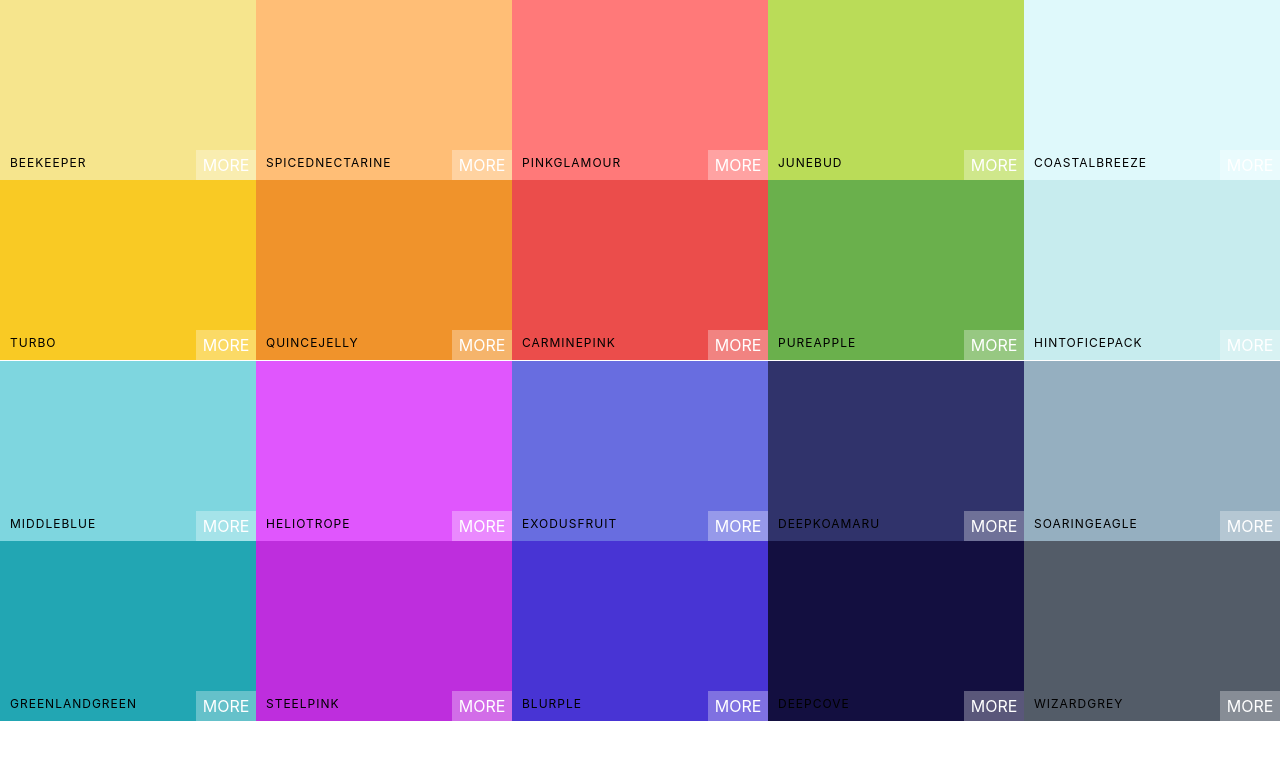
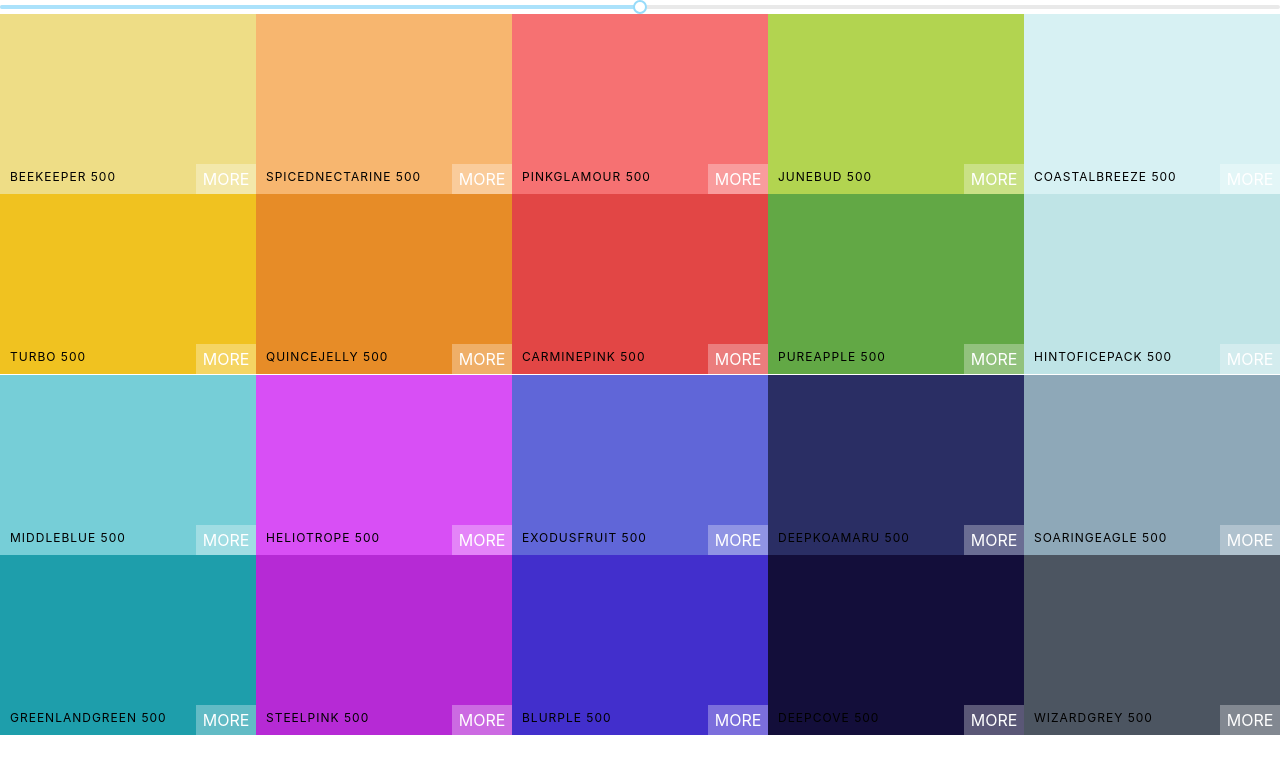
Before and after one commit to kyoung90/colors-app, a React (Create React App) app: page / in a window 1280 px wide. Shown: the top 774 px of the page. Built offline with nearby package versions, Linux system fonts and the light colour scheme.

Commit message:
Add unstyled slider

```diff
--- a/package.json
+++ b/package.json
@@ -4,6 +4,7 @@
   "private": true,
   "dependencies": {
     "chroma-js": "^2.1.0",
+    "rc-slider": "^8.7.1",
     "react": "^16.12.0",
     "react-copy-to-clipboard": "^5.0.2",
     "react-dom": "^16.12.0",
--- a/src/App.js
+++ b/src/App.js
@@ -1,14 +1,13 @@
-import React from 'react';
-import {Palette} from "./Palette.js"
-import seedColors from "./seedColors"
-import {generatePalette} from "./colorHelpers"
+import React from "react";
+import { Palette } from "./Palette.js";
+import seedColors from "./seedColors";
+import { generatePalette } from "./colorHelpers";
 
 function App() {
-  console.log(generatePalette(seedColors[1]))
   return (
-   <div>
-     <Palette {...seedColors[4]}/>
-   </div>
+    <div>
+      <Palette palette={generatePalette(seedColors[4])} />
+    </div>
   );
 }
 
--- a/src/Palette.js
+++ b/src/Palette.js
@@ -1,14 +1,31 @@
-import React from "react";
+import React, { useState } from "react";
 import { ColorBox } from "./ColorBox";
 import "./Palette.css";
+import Slider from "rc-slider";
+import "rc-slider/assets/index.css";
 
 export const Palette = props => {
-  const colorBoxes = props.colors.map(color => (
-    <ColorBox background={color.color} name={color.name} />
+  const { colors } = props.palette;
+
+  const [level, setLevel] = useState(500);
+
+  const colorBoxes = colors[level].map(color => (
+    <ColorBox background={color.hex} name={color.name} />
   ));
+
+  const changeLevel = lvl => {
+    setLevel(lvl);
+  };
 
   return (
     <div className="Palette">
+      <Slider
+        defaultValue={level}
+        min={100}
+        max={900}
+        step={100}
+        onAfterChange={changeLevel}
+      />
       {/* {Navbar goes here} */}
       <div className="Palette-colors">{colorBoxes}</div>
       {/*Footer eventually */}
```
Also changed, not shown: 1 other file (tests, documents, lock files or other folders).
